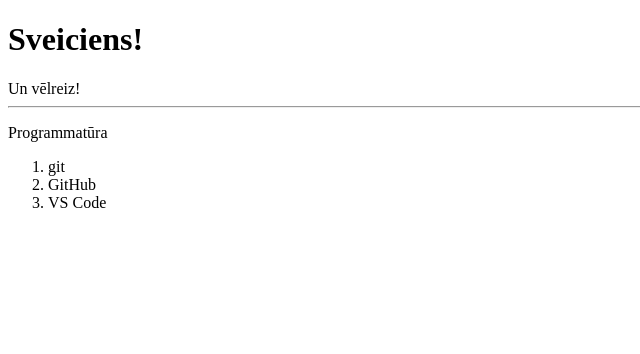
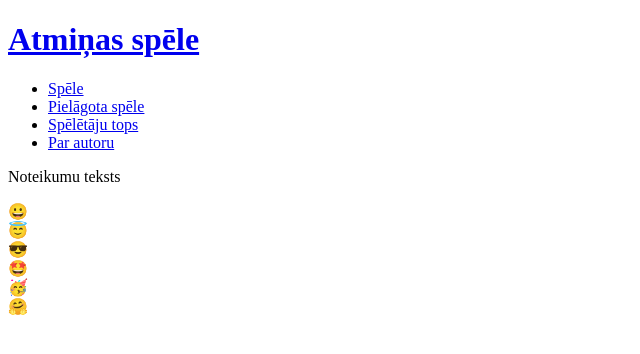
Before and after one commit to aciziP/spele_atminai, a plain HTML site: page index.html in a window 1280 px wide. Shown: the whole page, without its empty margins (0-640 px from the left). Drawn offline with Linux system fonts and the light colour scheme.

Commit message:
before css

```diff
--- a/index.html
+++ b/index.html
@@ -4,17 +4,55 @@
     <meta charset="UTF-8">
     <meta http-equiv="X-UA-Compatible" content="IE=edge">
     <meta name="viewport" content="width=device-width, initial-scale=1.0">
-    <title>StartIT kursu lapas piemērs</title>
+    <title>Atmiņas spēle</title>
 </head>
 <body>
-    <h1>Sveiciens!</h1>
-    <p1>Un vēlreiz!</p1>
-    <hr>
-    <p>Programmatūra</p>
-    <ol>
-        <li>git</li>
-        <li>GitHub</li>
-        <li>VS Code</li>
-    </ol>
+    <div class = "wrapper">
+
+        <div class="header">
+            <h1>
+                <a href = "index.html"><!--Hiperlinks-->
+                Atmiņas spēle
+                </a>
+            </h1>
+
+            <ul>
+                <li>
+                    <a href = "spele.html">
+                    Spēle
+                    </a>
+                </li>
+                <li>
+                    <a href = "piel_spele.html">
+                    Pielāgota spēle
+                    </a>
+                </li>
+                <li>
+                    <a href = "tops.html">
+                    Spēlētāju tops
+                    </a>
+                </li>
+                <li>
+                    <a href = "autors.html">
+                    Par autoru
+                    </a>
+                </li>
+            </ul>
+        </div><!--Beidzās header-->
+
+        <div class = "content">
+            <p>Noteikumu teksts</p>
+
+            <div class = "game">
+                <div class = "block">😀</div>
+                <div class = "block">😇</div>
+                <div class = "block">😎</div>
+                <div class = "block">🤩</div>
+                <div class = "block">🥳</div>
+                <div class = "block">🤗</div>
+            </div>
+        </div>
+
+    </div><!--Beidzās wrapper-->
 </body>
 </html>
```
